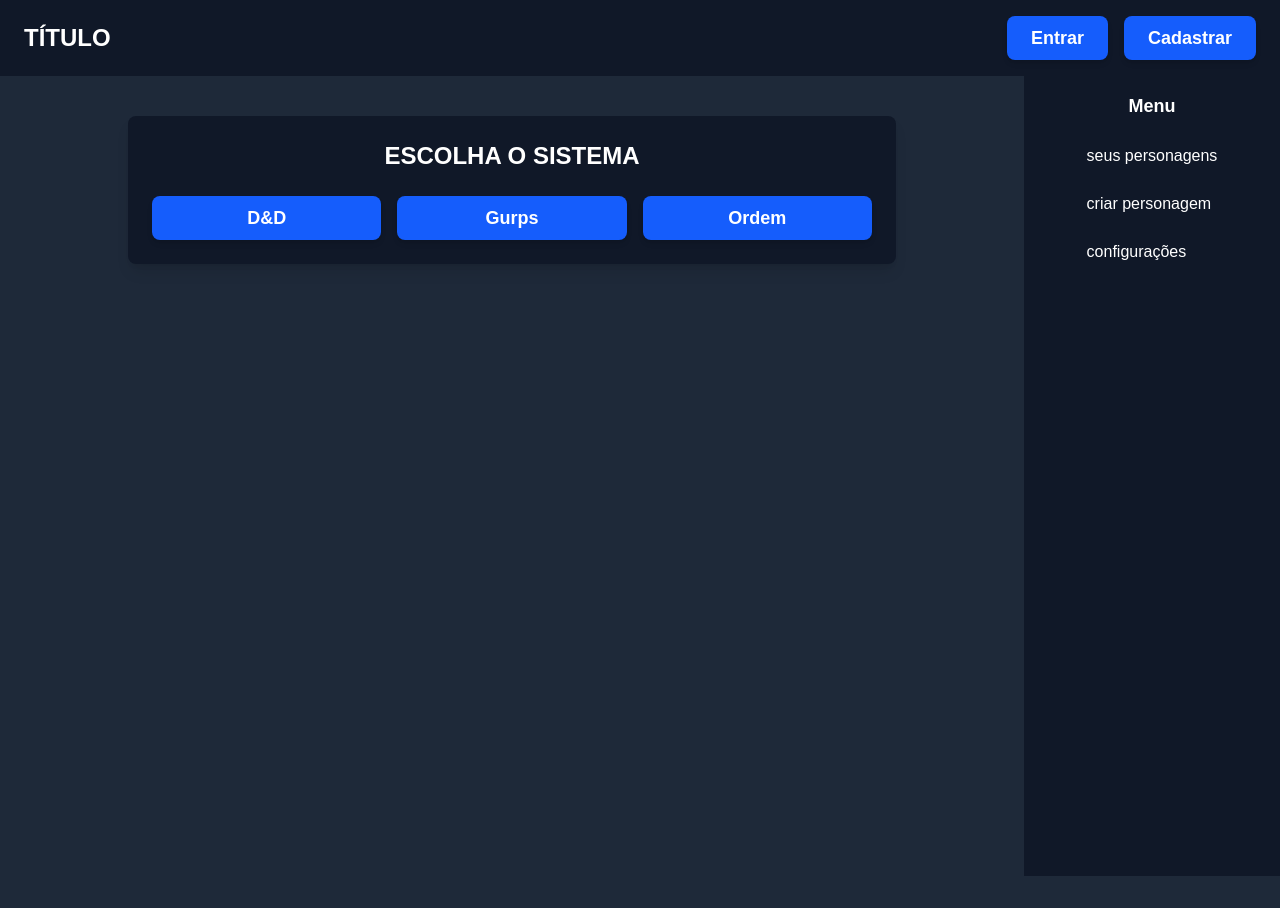
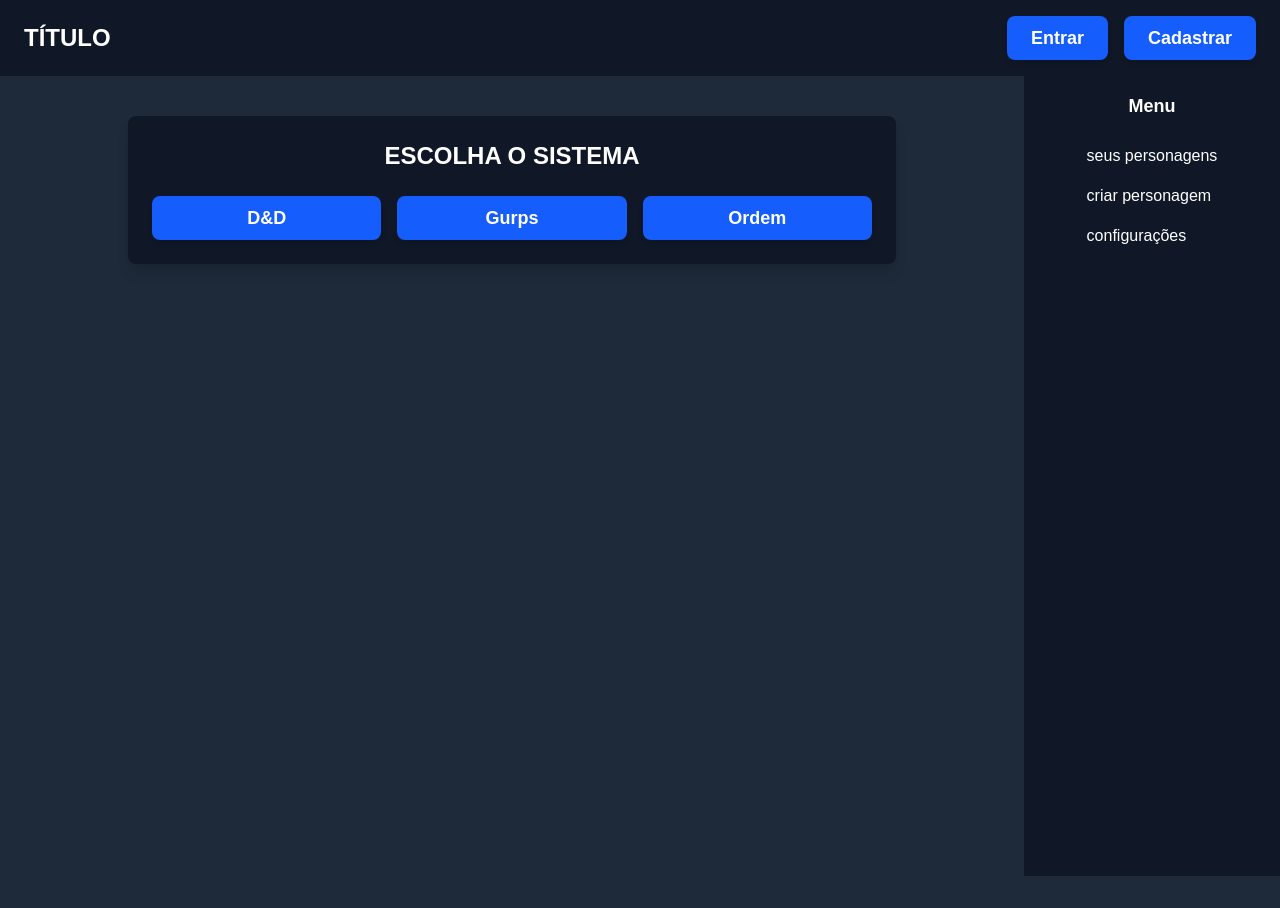
Before and after one commit to Gustavo-Vinicius-Santana/rpg-universal-system, a Next.js app: page /user/sheet/create in a window 1280 px wide. After the commit the page ends 876 px from the top, so only its background shows below. Built offline with nearby package versions, Linux system fonts and the light colour scheme.

Commit message:
[adjust - ui - complet] (ajuste navbar) Ajustando navbar para que a navegação seja no item na lista e não apenas no text; Ajustando a pagina de triagem da ficha para que ela não bugue a navbar

```diff
--- a/src/app/(pages)/user/sheet/create/page.tsx
+++ b/src/app/(pages)/user/sheet/create/page.tsx
@@ -3,7 +3,7 @@ import Button from "@/components/buttons/button";
 
 export default function Page() {
     return (
-        <div className="flex flex-col items-center min-h-screen p-6">
+        <div className="flex flex-col items-center p-6">
             <div className="w-full max-w-3xl bg-gray-900 p-6 rounded-lg shadow-lg">
                 <h1 className="text-2xl font-semibold text-white text-center mb-6">ESCOLHA O SISTEMA</h1>
 
--- a/src/components/navBar/navBar.tsx
+++ b/src/components/navBar/navBar.tsx
@@ -5,15 +5,25 @@ export default function NavBar() {
         <div className="flex flex-col items-center">
             <h1 className="text-lg font-bold">Menu</h1>
             <ul className="mt-4 space-y-2">
+                <Link href="/user">
                     <li className="hover:bg-gray-700 p-2 rounded">
-                    <Link href="/user">seus personagens</Link>
+                        seus personagens
                     </li>
+
+                </Link>
+
+                <Link href="/user/sheet/create">
                     <li className="hover:bg-gray-700 p-2 rounded">
-                    <Link href="/user/sheet/create">criar personagem</Link>
+                        criar personagem
                     </li>
+                </Link>
+
+                <Link href="/user/configuration">
                     <li className="hover:bg-gray-700 p-2 rounded">
-                    <Link href="/user/configuration">configurações</Link>
+                        configurações
                     </li>
+                </Link>
+
             </ul>
         </div>
     );
```
Lines whose indentation alone changed are shown as unchanged.
